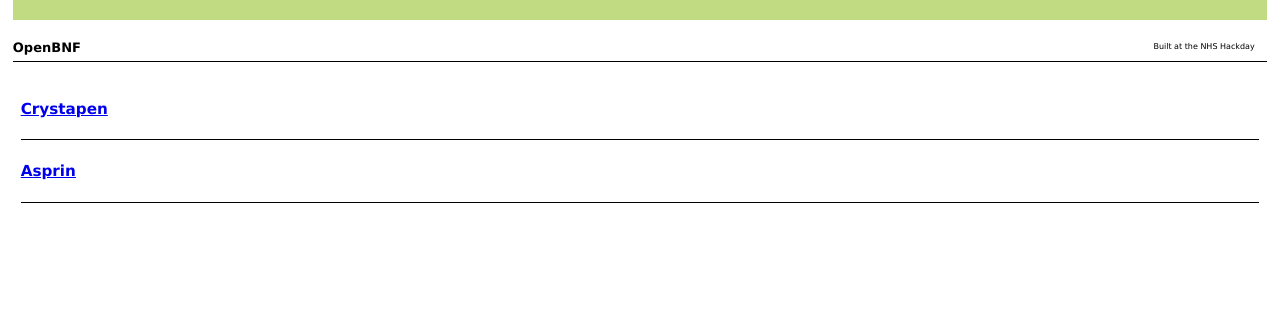
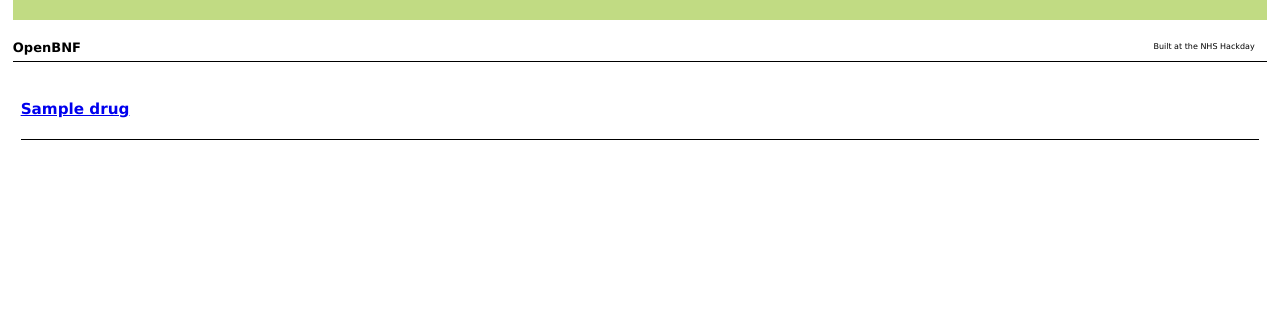
Before and after one commit to nhshackday/mobileformulary, a Flask app: template templates/search.html in a window 1280 px wide. Shown: the top 322 px of the page. Run offline with Flask 2, Linux system fonts and the light colour scheme; the template is opened without the code that fills it: most values are stand-ins (such as "Sample title", 1, 10 or a date in 2020); parts of the project's set-up code (start-up, migrations or seed data) failed here and were passed over; some libraries are stand-ins or nearby versions.

Commit message:
Trivially working search results

```diff
--- a/app.py
+++ b/app.py
@@ -1,12 +1,17 @@
 
 import json
 import os
-from flask import Flask
+from flask import Flask, request
 from flask import render_template
 app = Flask(__name__)
 app.debug = True
 
-bnf =  json
+bnf =  json.loads(
+    open(os.path.join(
+            os.path.dirname(__file__),
+            'templates/bnf.json'
+        ), 'r').read()
+    )
 
 # Static includes
 import jinja2
@@ -22,9 +27,14 @@ env.globals['include_file'] = include_file
 def index():
     return render_template('index.html')
 
-@app.route("/search")
+@app.route("/search", methods = ['GET', 'POST'])
 def search():
-    return render_template('search.html')
+    drug = request.form['q']
+    results = []
+    for k in bnf:
+        if k.lower().startswith(drug.lower()):
+            results.append(k)
+    return render_template('search.html', results = results)
 
 @app.route("/result")
 def result():
--- a/templates/search.html
+++ b/templates/search.html
@@ -2,11 +2,10 @@
 {% block title %}Index{% endblock %}
 {% block content %}
 <ul class="list">
+  {% for drug in results %}
     <li>
-        <h3><a href="/result">Crystapen</a></h3>
+        <h3><a href="/result">{{ drug }}</a></h3>
     </li>
-    <li>
-        <h3><a href="/result">Asprin</a></h3>
-    </li>
+    {% endfor %}
 </ul>
 {% endblock %}
```
